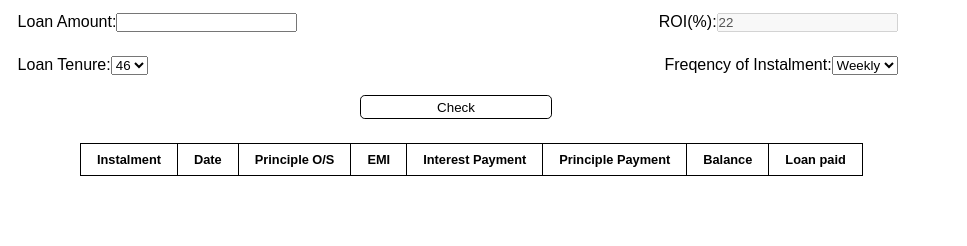
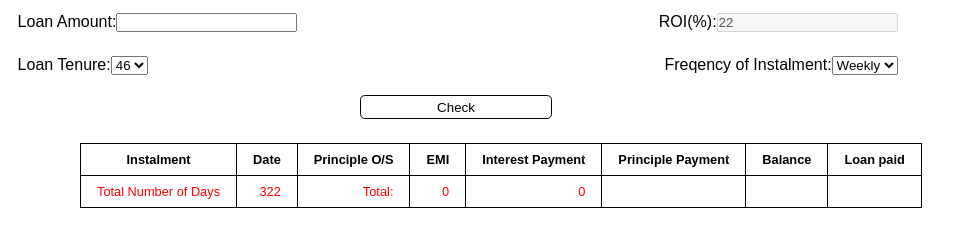
Before and after one commit to Dev-Tuhin01/EMI-Calculator, a plain HTML site: page index.html in a window 1280 px wide. Both pictures are taken after a click on the button "Check". Shown: the part 82-328 px from the top of the page, without its empty margins (0-967 px from the left). Drawn offline with Linux system fonts and the light colour scheme.

Commit message:
table manipualtion start

```diff
--- a/index.html
+++ b/index.html
@@ -68,10 +68,10 @@
                 <th>Loan paid</th>
                 </tr>
             </thead>
-            <tbody>
+            <tbody id = "body">
 
             </tbody>
-            <tfoot>
+            <tfoot id = "foot">
 
             </tfoot>
         </table>
--- a/script.js
+++ b/script.js
@@ -59,8 +59,7 @@ function calculate() {
     let loanTenure = document.getElementById("LnTen").value;
     let startingDate = loanAppliedDate.value;
 
-    let years = loanTenure / 52
-
+    appendRows(loanAmmount,loanTenure,rateOfInterest);
 
     //debugging input datas
     console.log(loanAmmount);
@@ -69,7 +68,7 @@ function calculate() {
     console.log(startingDate);
     console.log(years);
 }
-
+//--------------------------
 
 //calculating complex interest
 function complexInterestCalculate(principle,rateofInterest,time) {
@@ -78,3 +77,26 @@ function complexInterestCalculate(principle,rateofInterest,time) {
     return interest;
 }
 //---------------------------------------------
+
+
+//calculate the extra floating values to get precise values
+function precissionControl(principle,tenure) {
+    const precissionControl = Math.floor(((principle/tenure) - Math.floor(principle/tenure)) * tenure);
+    return precissionControl;
+}
+
+//adding rows to table
+function appendRows(principle,tenure,interest,startDate) {
+        const time = tenure / 52;
+        let total = complexInterestCalculate(principle,interest,time);
+        let extra = precissionControl(principle,tenure);
+        const totalDays = tenure * 7;
+        let absTotal = total + extra;
+        let totalInterest = absTotal - principle;
+
+        let tableFoot = document.getElementById("foot");
+        let footRow = tableFoot.insertRow();
+        footRow.innerHTML = "<td>Total Number of Days</td><td>" + totalDays + "</td><td>Total:</td><td>" + absTotal + "</td><td>" + totalInterest + "</td><td>" + principle + "</td><td></td><td></td>";
+
+
+}
--- a/style.css
+++ b/style.css
@@ -65,3 +65,8 @@ table,th,td{
     padding: 0.5rem 1rem;
     font-size: 0.8rem;
 }
+
+tfoot{
+    color: red;
+    text-align: end;
+}
```
